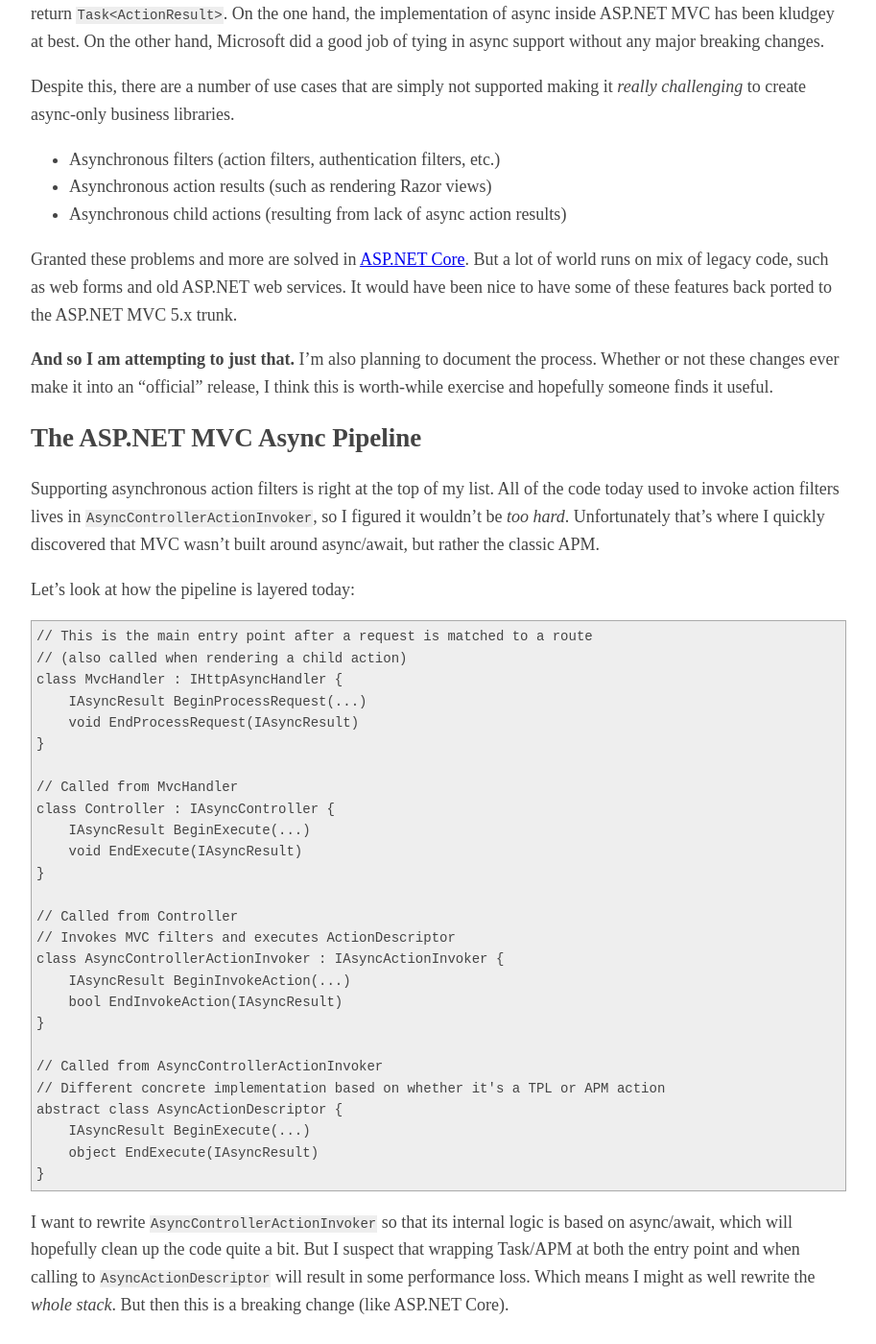
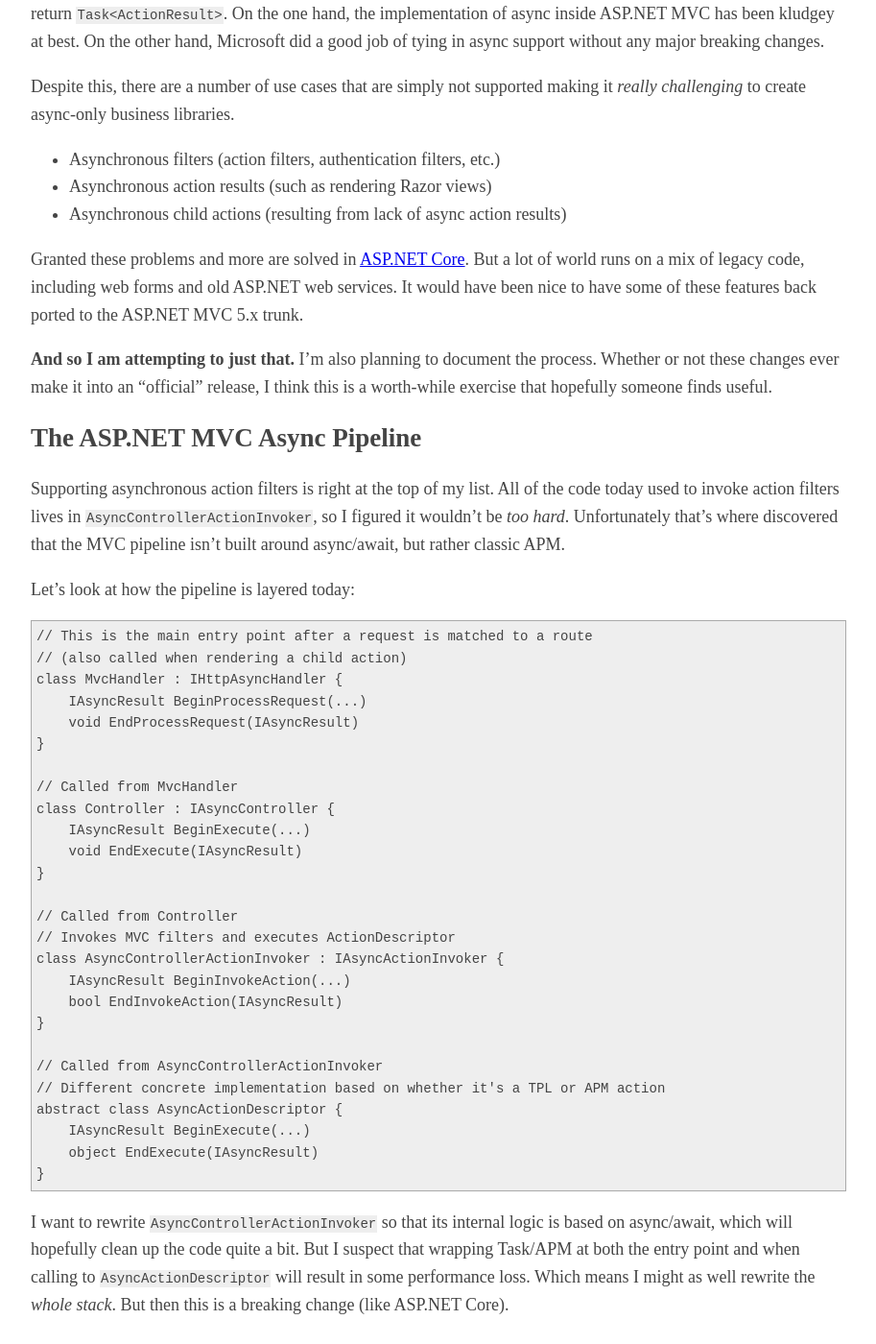
Before and after one commit to jdaigle/jdaigle.github.io, a Jekyll site: the page built from _posts/2017-03-12-improved-async-aspnet-mvc-part-1.md, in a window 1280 px wide and 1400 px high, scrolled down 434 px. Shown: the whole window at 96% size, without its empty margins (183-1096 px from the left). Built offline with Jekyll 4.4.1, drawn with Linux system fonts in a browser that asks for light colours; some of the changed text lies outside the part shown.

Commit message:
fixing typos

```diff
--- a/_posts/2017-03-12-improved-async-aspnet-mvc-part-1.md
+++ b/_posts/2017-03-12-improved-async-aspnet-mvc-part-1.md
@@ -13,13 +13,13 @@
 * Asynchronous action results (such as rendering Razor views)
 * Asynchronous child actions (resulting from lack of async action results)
 
-Granted these problems and more are solved in [ASP.NET Core](https://docs.microsoft.com/en-us/aspnet/core/). But a lot of world runs on mix of legacy code, such as web forms and old ASP.NET web services. It would have been nice to have some of these features back ported to the ASP.NET MVC 5.x trunk.
+Granted these problems and more are solved in [ASP.NET Core](https://docs.microsoft.com/en-us/aspnet/core/). But a lot of world runs on a mix of legacy code, including web forms and old ASP.NET web services. It would have been nice to have some of these features back ported to the ASP.NET MVC 5.x trunk.
 
-**And so I am attempting to just that.** I'm also planning to document the process. Whether or not these changes ever make it into an "official" release, I think this is worth-while exercise and hopefully someone finds it useful.
+**And so I am attempting to just that.** I'm also planning to document the process. Whether or not these changes ever make it into an "official" release, I think this is a worth-while exercise that hopefully someone finds useful.
 
 ## The ASP.NET MVC Async Pipeline
 
-Supporting asynchronous action filters is right at the top of my list. All of the code today used to invoke action filters lives in `AsyncControllerActionInvoker`, so I figured it wouldn't be *too hard*. Unfortunately that's where I quickly discovered that MVC wasn't built around async/await, but rather the classic APM.
+Supporting asynchronous action filters is right at the top of my list. All of the code today used to invoke action filters lives in `AsyncControllerActionInvoker`, so I figured it wouldn't be *too hard*. Unfortunately that's where discovered that the MVC pipeline isn't built around async/await, but rather classic APM.
 
 Let's look at how the pipeline is layered today:
 
@@ -56,6 +56,8 @@
 
 The source code today is still hosted on [https://aspnetwebstack.codeplex.com/](CodePlex). I decided to fork the repository and push my work to a branch on GitHub: [https://github.com/jdaigle/aspnetwebstack/tree/async-pipeline-cleanup](https://github.com/jdaigle/aspnetwebstack/tree/async-pipeline-cleanup).
 
+I'm not sure yet if I should modifying the code in `System.Web.Mvc` and recompile, or if I should try implementing the stack in an separate assembly and replace at runtime (introducing breaking changes will obviously have an effect on that).
+
 Next time I hope to have a working build of the revised async pipeline (with all existing unit tests passing). And then I'll take on designing an API for the async filters.
 
 But in the meantime if anyone has any comments or feedback please feel free to leave them below or contact me.
```
